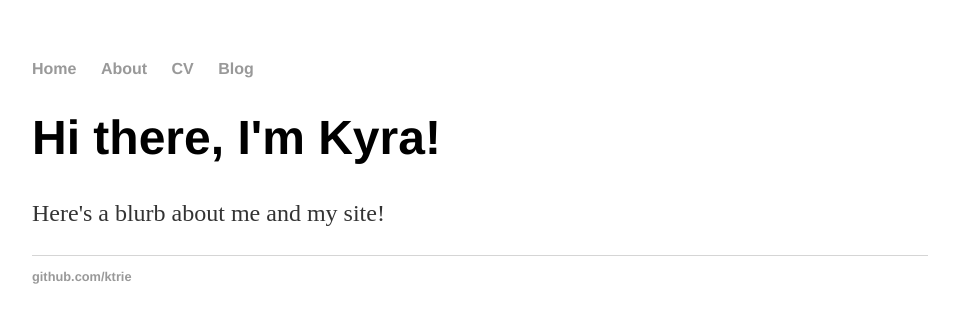
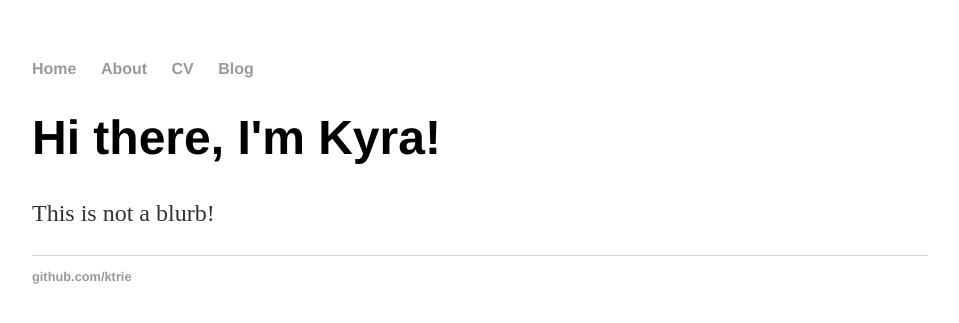
Before and after one commit to ktrie/ktrie.github.io, a Jekyll site: the page built from index.html, in a window 1280 px wide. Shown: the top 323 px of the page, without its empty margins (160-1119 px from the left). Built offline with Jekyll 4.4.1, drawn with Linux system fonts in a browser that asks for light colours.

Commit message:
Update index.html
Replacing content with default layout format

```diff
--- a/index.html
+++ b/index.html
@@ -1,28 +1,8 @@
-<!DOCTYPE html>
-<html>
-	<head>
-		<title>Kyra, Digital Publishing Expert</title>
-		<link rel="stylesheet" type="text/css" href="/css/main.css">
-	</head>
-	<body>
-		<nav>
-    		<ul>
-        		<li><a href="/">Home</a></li>
-	        	<li><a href="/about">About</a></li>
-        		<li><a href="/cv">CV</a></li>
-        		<li><a href="/blog">Blog</a></li>
-    		</ul>
-		</nav>
-		<div class="container">
-    		<div class="blurb">
-        		<h1>Hi there, I'm Kyra!</h1>
-				<p>Here's a blurb about me and my site!</p>
-    		</div><!-- /.blurb -->
-		</div><!-- /.container -->
-		<footer>
-    		<ul>
-        		<li><a href="https://github.com/ktrie">github.com/ktrie</a></li>
-			</ul>
-		</footer>
-	</body>
-</html>
+---
+layout: default
+title: "Kyra, Digital Publishing Expert"
+---
+<div class="blurb">
+	<h1>Hi there, I'm Kyra!</h1>
+	<p>This is not a blurb!</p>
+</div><!-- /.blurb -->
```
